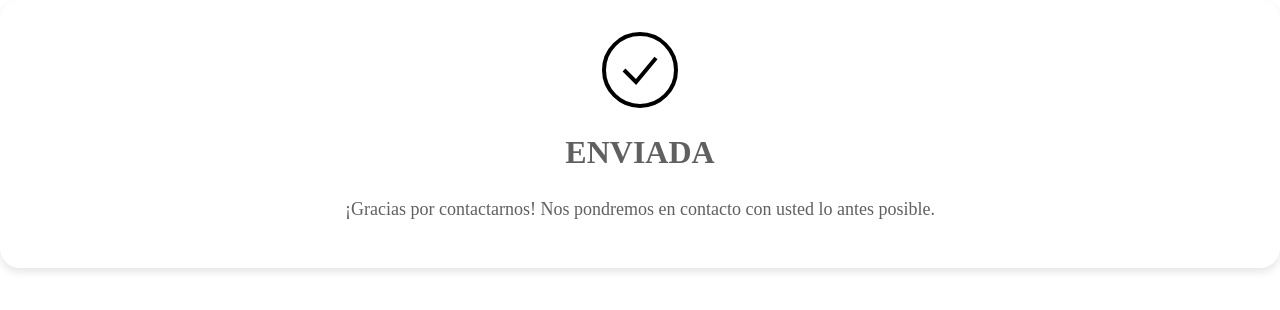
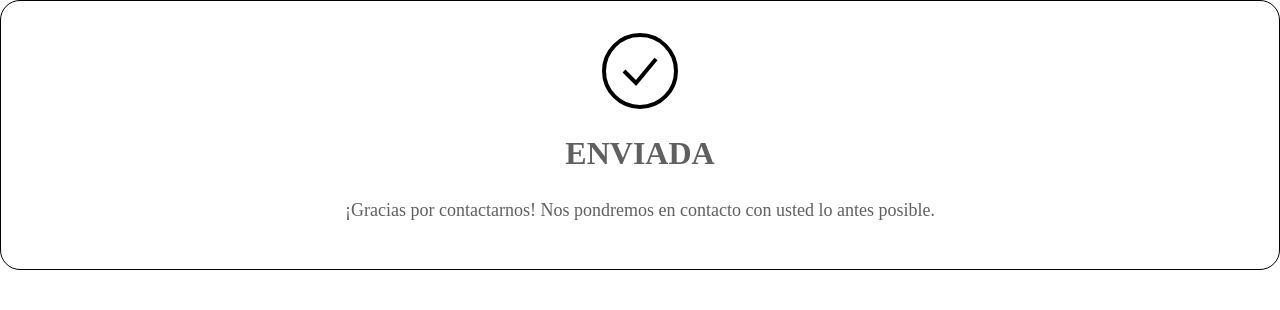
Before and after one commit to 3liGlobal/Vant-Thank-You-ES, a plain HTML site: page index.html in a window 1280 px wide. Drawn offline with Linux system fonts and the light colour scheme.

Commit message:
Update index.html

```diff
--- a/index.html
+++ b/index.html
@@ -16,9 +16,9 @@
         background-color: transparent;
         padding: 30px;
         border-radius: 20px;
-        box-shadow: 0px 4px 8px rgba(0, 0, 0, 0.1);
         text-align: center;
         width: 100%;
+        border: 1px solid black;
       }
       .icon {
         margin-bottom: 20px;
```
